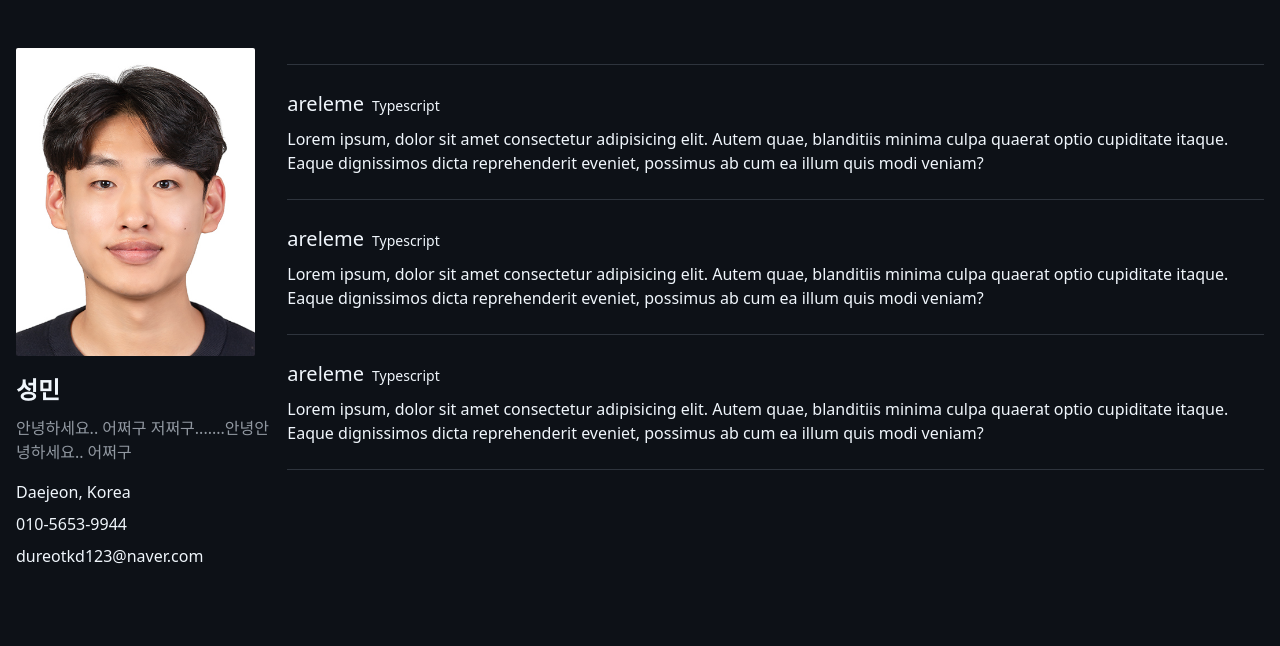
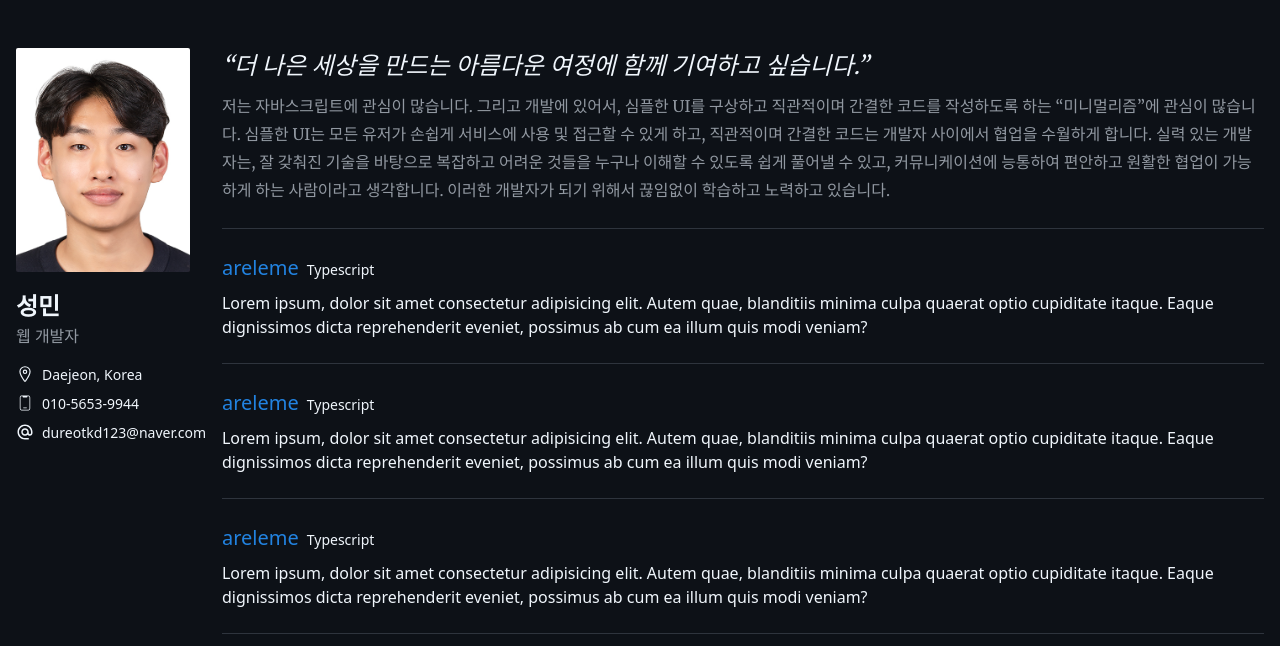
Before and after one commit to dureotkd/sungmin.me, a Next.js app: page / in a window 1280 px wide. Shown: the top 646 px of the page. Built offline with nearby package versions, Linux system fonts and the light colour scheme.

Commit message:
이력서 html,css,js 구성 완료 (내용만 채우면 됌)

```diff
--- a/src/app/globals.css
+++ b/src/app/globals.css
@@ -8,3 +8,7 @@
   margin: 0px;
   color: #f0f6fc;
 }
+
+a {
+  color: #2283e1;
+}
--- a/src/app/layout.tsx
+++ b/src/app/layout.tsx
@@ -1,5 +1,14 @@
+/* eslint-disable @typescript-eslint/no-unused-vars */
 import type { Metadata } from "next";
+import { Merriweather } from "next/font/google";
+
 import "./globals.css";
+
+const font1 = Merriweather({
+  weight: ["400", "700"], // 필요한 두께 선택
+  subsets: ["latin"], // 사용할 문자셋
+  variable: "--font-merriweather", // Tailwind에서 사용 가능하도록 변수 선언
+});
 
 export const metadata: Metadata = {
   title: "Create Next App",
@@ -12,7 +21,7 @@ export default function RootLayout({
   children: React.ReactNode;
 }>) {
   return (
-    <html lang="en">
+    <html lang="ko">
       <body>{children}</body>
     </html>
   );
--- /dev/null
+++ b/src/app/main.tsx
@@ -0,0 +1,118 @@
+"use client";
+import { motion } from "framer-motion";
+
+const textVariants = {
+  hidden: { opacity: 0, y: 10 },
+  visible: (i: number) => ({
+    opacity: 1,
+    y: 0,
+    transition: { duration: 0.6, delay: i * 0.4 }, // 순차적으로 실행
+  }),
+};
+
+const listContainerVariants = {
+  hidden: { opacity: 0 },
+  visible: {
+    opacity: 1,
+    // ⏳ 1.2초 후 실행 & 리스트 아이템은 0.3초 간격으로 실행
+    transition: { delay: 1.2, delayChildren: 1.2, staggerChildren: 0.3 },
+  },
+};
+
+const listItemVariants = {
+  hidden: { opacity: 0, y: 10 },
+  visible: { opacity: 1, y: 0, transition: { duration: 0.6 } },
+};
+
+export default function MyComponent() {
+  const projects = [
+    {
+      title: "areleme",
+      link: "",
+      description:
+        "Lorem ipsum, dolor sit amet consectetur adipisicing elit. Autem quae, blanditiis minima culpa quaerat optio cupiditate itaque. Eaque dignissimos dicta reprehenderit eveniet, possimus ab cum ea illum quis modi veniam?",
+      languages: ["Typescript"],
+    },
+    {
+      title: "areleme",
+      link: "",
+      description:
+        "Lorem ipsum, dolor sit amet consectetur adipisicing elit. Autem quae, blanditiis minima culpa quaerat optio cupiditate itaque. Eaque dignissimos dicta reprehenderit eveniet, possimus ab cum ea illum quis modi veniam?",
+      languages: ["Typescript"],
+    },
+    {
+      title: "areleme",
+      link: "",
+      description:
+        "Lorem ipsum, dolor sit amet consectetur adipisicing elit. Autem quae, blanditiis minima culpa quaerat optio cupiditate itaque. Eaque dignissimos dicta reprehenderit eveniet, possimus ab cum ea illum quis modi veniam?",
+      languages: ["Typescript"],
+    },
+  ];
+
+  return (
+    <div className="mb-md">
+      <div className="font-merriweather">
+        <motion.div initial="hidden" animate="visible" exit="hidden">
+          <motion.h2
+            className="italic text-2xl"
+            variants={textVariants}
+            custom={0}
+          >
+            “더 나은 세상을 만드는 아름다운 여정에 함께 기여하고 싶습니다.”
+          </motion.h2>
+          <motion.p
+            className="mt-sm leading-7 text-silver800"
+            variants={textVariants}
+            custom={1}
+          >
+            저는 자바스크립트에 관심이 많습니다. 그리고 개발에 있어서, 심플한
+            UI를 구상하고 직관적이며 간결한 코드를 작성하도록 하는
+            “미니멀리즘”에 관심이 많습니다. 심플한 UI는 모든 유저가 손쉽게
+            서비스에 사용 및 접근할 수 있게 하고, 직관적이며 간결한 코드는
+            개발자 사이에서 협업을 수월하게 합니다. 실력 있는 개발자는, 잘
+            갖춰진 기술을 바탕으로 복잡하고 어려운 것들을 누구나 이해할 수
+            있도록 쉽게 풀어낼 수 있고, 커뮤니케이션에 능통하여 편안하고 원활한
+            협업이 가능하게 하는 사람이라고 생각합니다. 이러한 개발자가 되기
+            위해서 끊임없이 학습하고 노력하고 있습니다.
+          </motion.p>
+        </motion.div>
+      </div>
+
+      <article className="border-primary border-t mt-lg">
+        {/* 리스트 컨테이너 애니메이션 */}
+        <motion.div
+          initial="hidden"
+          animate="visible"
+          exit="hidden"
+          variants={listContainerVariants}
+        >
+          <ul>
+            {projects.map((item, index) => (
+              <motion.li
+                className="pt-lg pb-lg border-primary border-b"
+                key={`project-${index}`}
+                variants={listItemVariants}
+              >
+                <div className="flex flex-col">
+                  <div>
+                    <a className="text-xl hover:underline" href={item.link}>
+                      {item.title}
+                    </a>
+                    {item.languages.map((lang, _index) => (
+                      <span className="text-sm ml-sm" key={`lang-${_index}`}>
+                        {lang}
+                      </span>
+                    ))}
+                  </div>
+                  <div className="mt-sm">
+                    <p>{item.description}</p>
+                  </div>
+                </div>
+              </motion.li>
+            ))}
+          </ul>
+        </motion.div>
+      </article>
+    </div>
+  );
+}
--- /dev/null
+++ b/src/app/motion.tsx
@@ -0,0 +1,20 @@
+"use client";
+
+import React from "react";
+
+import { motion } from "framer-motion";
+
+function MotionDiv({ children }: { children: React.ReactNode }) {
+  return (
+    <motion.div
+      initial={{ y: 10, opacity: 0 }}
+      animate={{ y: 0, opacity: 1 }}
+      exit={{ y: -10, opacity: 0 }}
+      transition={{ duration: 0.7 }}
+    >
+      {children}
+    </motion.div>
+  );
+}
+
+export default MotionDiv;
--- a/src/app/page.tsx
+++ b/src/app/page.tsx
@@ -1,34 +1,15 @@
 import Image from "next/image";
+import { CiMobile3 } from "react-icons/ci";
+import { IoLocationOutline } from "react-icons/io5";
+import { MdAlternateEmail } from "react-icons/md";
+
+import Main from "./main";
 
 export default function Home() {
-  const projects = [
-    {
-      title: "areleme",
-      link: "",
-      description:
-        "Lorem ipsum, dolor sit amet consectetur adipisicing elit. Autem quae, blanditiis minima culpa quaerat optio cupiditate itaque. Eaque dignissimos dicta reprehenderit eveniet, possimus ab cum ea illum quis modi veniam?",
-      languages: ["Typescript"],
-    },
-    {
-      title: "areleme",
-      link: "",
-      description:
-        "Lorem ipsum, dolor sit amet consectetur adipisicing elit. Autem quae, blanditiis minima culpa quaerat optio cupiditate itaque. Eaque dignissimos dicta reprehenderit eveniet, possimus ab cum ea illum quis modi veniam?",
-      languages: ["Typescript"],
-    },
-    {
-      title: "areleme",
-      link: "",
-      description:
-        "Lorem ipsum, dolor sit amet consectetur adipisicing elit. Autem quae, blanditiis minima culpa quaerat optio cupiditate itaque. Eaque dignissimos dicta reprehenderit eveniet, possimus ab cum ea illum quis modi veniam?",
-      languages: ["Typescript"],
-    },
-  ];
-
   return (
     <div className="bg-primary flex w-full h-full min-h-screen pl-md pr-md pt-xl">
-      <main className="w-full md:flex">
-        <aside className="md:max-w-64 mr-md">
+      <div className="md:flex w-full max-w-screen-xl mx-auto">
+        <aside className="md:max-w-64 mr-md mb-md">
           <div className="flex md:flex-col">
             <div className="min-w-28 mr-md">
               <Image
@@ -40,58 +21,38 @@ export default function Home() {
               />
             </div>
 
-            <div className="flex flex-col justify-center md:mt-md">
+            <div className="flex flex-col justify-between md:mt-md">
+              <div>
                 <h2 className="text-2xl font-semibold">성민</h2>
-              <p className="mt-sm text-silver800">
-                안녕하세요.. 어쩌구 저쩌구.......안녕안녕하세요.. 어쩌구
-              </p>
-            </div>
+                <p className="text-silver800">웹 개발자</p>
               </div>
 
-          <div className="mt-md flex flex-col">
-            <a className="text-silver200" href="#">
+              <div className="md:mt-md mt-sm flex flex-col text-sm">
+                <div className="flex items-center text-silver200">
+                  <IoLocationOutline size={18} />
+                  <a className="ml-sm text-silver200" href="#">
                     Daejeon, Korea
                   </a>
-            <a className="mt-sm text-silver200" href="#">
+                </div>
+                <div className="mt-sm flex items-center text-silver200">
+                  <CiMobile3 size={18} />
+                  <a className="ml-sm text-silver200" href="#">
                     010-5653-9944
                   </a>
-            <a className="mt-sm text-silver200" href="#">
+                </div>
+                <div className="mt-sm flex items-center text-silver200">
+                  <MdAlternateEmail size={18} />
+                  <a className="ml-sm text-silver200" href="#">
                     dureotkd123@naver.com
                   </a>
                 </div>
+              </div>
+            </div>
+          </div>
         </aside>
 
-        <article className="mt-md border-primary border-t">
-          <ul>
-            {projects.map((item, index) => {
-              return (
-                <li className="pt-lg pb-lg border-primary border-b" key={index}>
-                  <div className="flex flex-col">
-                    <div>
-                      <a className="text-xl hover:underline" href={item.link}>
-                        {item.title}
-                      </a>
-                      {item.languages.map((lang, _index) => {
-                        return (
-                          <span
-                            className="text-sm ml-sm"
-                            key={`lang-${_index}`}
-                          >
-                            {lang}
-                          </span>
-                        );
-                      })}
+        <Main />
       </div>
-                    <div className="mt-sm">
-                      <p>{item.description}</p>
-                    </div>
-                  </div>
-                </li>
-              );
-            })}
-          </ul>
-        </article>
-      </main>
     </div>
   );
 }
--- a/tailwind.config.ts
+++ b/tailwind.config.ts
@@ -50,7 +50,7 @@ export default {
         "7xl": "5rem",
       },
       fontFamily: {
-        Pretendard: ["Pretendard"],
+        merriweather: ["Merriweather", '"Spoqa Han Sans"', "sans-serif"], // 커스텀 폰트 조합
       },
       container: {
         padding: {
```
Also changed, not shown: package.json (+8 -6 lines), 1 other file (tests, documents, lock files or other folders). Lines whose indentation alone changed are shown as unchanged.
